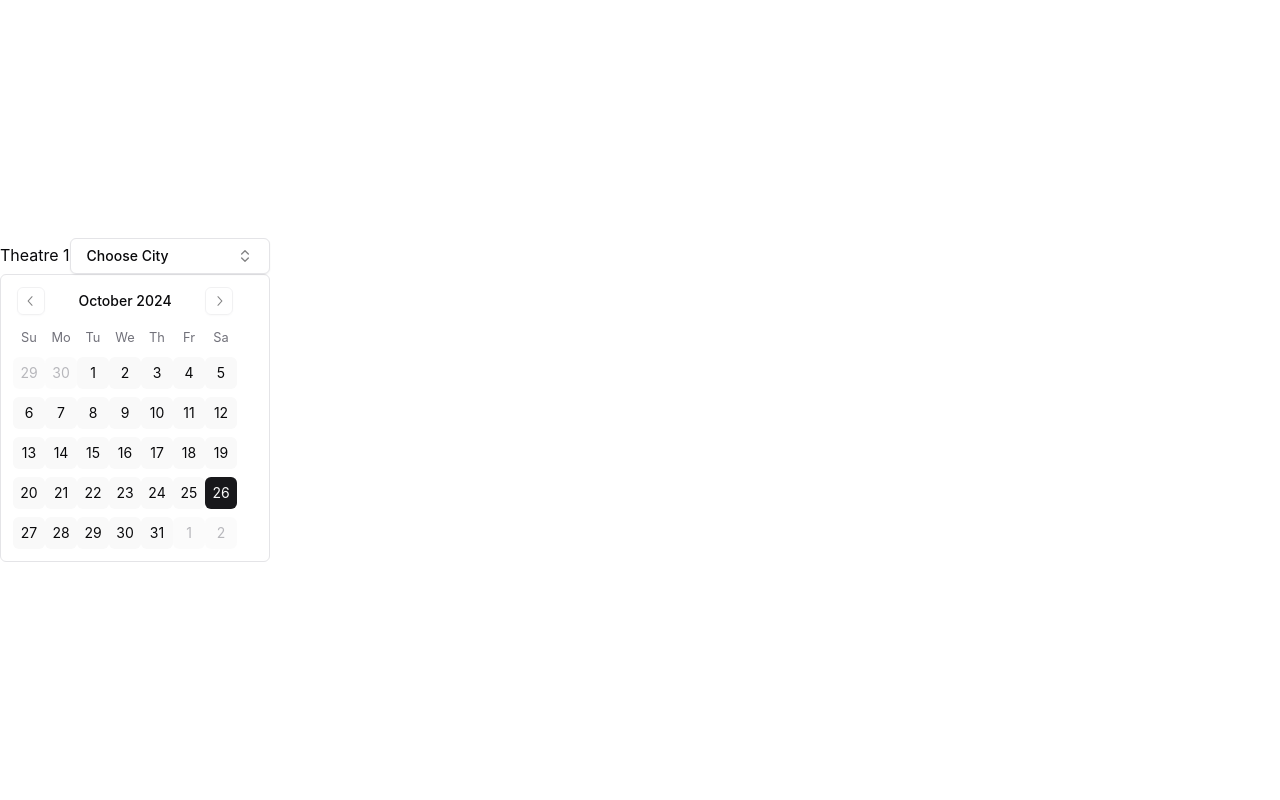
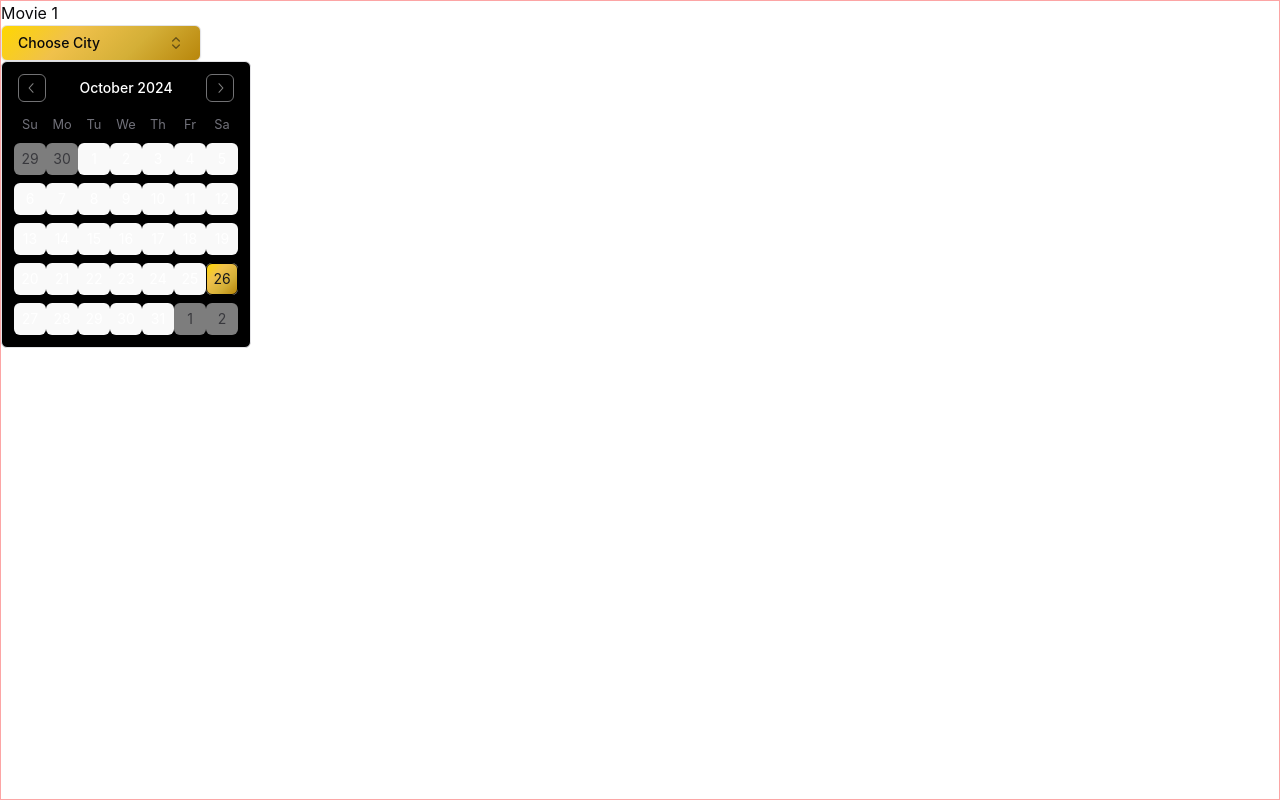
Before and after one commit to AKHIL-GIREESH/DBMS_micro, a React (Vite) app in the folder frontend/: page /1/theatre in a window 1280 px wide. Built offline with nearby package versions, Linux system fonts and the light colour scheme.

Commit message:
calender, city

```diff
--- a/frontend/components/Movie/MovieCalender.tsx
+++ b/frontend/components/Movie/MovieCalender.tsx
@@ -5,12 +5,14 @@ const MovieCalender = () => {
 
     const [date, setDate] = useState<Date | undefined>(new Date())
 
+    console.log(date)
+
     return(
         <Calendar
         mode="single"
         selected={date}
         onSelect={setDate}
-        className="rounded-md border"
+        className="rounded-md border bg-black text-white"
         />
     )
 }
--- a/frontend/components/Movie/MovieCity.tsx
+++ b/frontend/components/Movie/MovieCity.tsx
@@ -53,7 +53,7 @@ export function MovieCity() {
           variant="outline"
           role="combobox"
           aria-expanded={open}
-          className="w-[200px] justify-between"
+          className="w-[200px] justify-between bg-gold-gradient"
         >
           {value
             ? frameworks.find((framework) => framework.value === value)?.label
--- a/frontend/pages/Movie/MovieParamSelection.tsx
+++ b/frontend/pages/Movie/MovieParamSelection.tsx
@@ -5,11 +5,13 @@ import MovieCalender from "../../components/Movie/MovieCalender"
   export function TheatreSelection() {
     const {id} = useParams()
     return(
-        <>
-            Theatre {id}
+        <div className="w-[100vw] border border-red-300 min-h-[100vh]">
+            Movie {id}<br/>
             <MovieCity/>
-            <MovieCalender/>
-        </>
+            <div className="w-fit">
+                <MovieCalender/>
+            </div>
+        </div>
 
     )
   }
--- a/frontend/src/components/ui/calendar.tsx
+++ b/frontend/src/components/ui/calendar.tsx
@@ -47,7 +47,7 @@ function Calendar({
         day_range_start: "day-range-start",
         day_range_end: "day-range-end",
         day_selected:
-          "bg-primary text-primary-foreground hover:bg-primary hover:text-primary-foreground focus:bg-primary focus:text-primary-foreground",
+          "bg-gold-gradient border border-black text-accent-foreground hover:bg-primary hover:text-primary-foreground focus:bg-gold-gradient focus:text-black",
         day_today: "bg-accent text-accent-foreground",
         day_outside:
           "day-outside text-muted-foreground opacity-50  aria-selected:bg-accent/50 aria-selected:text-muted-foreground aria-selected:opacity-30",
--- a/frontend/tailwind.config.js
+++ b/frontend/tailwind.config.js
@@ -17,6 +17,9 @@ module.exports = {
       },
     },
     extend: {
+      backgroundImage:{
+        'gold-gradient': 'linear-gradient(135deg, #ffd700, #f0c14b, #d4af37, #b8860b)'
+      },
       colors: {
         border: "hsl(var(--border))",
         input: "hsl(var(--input))",
```
